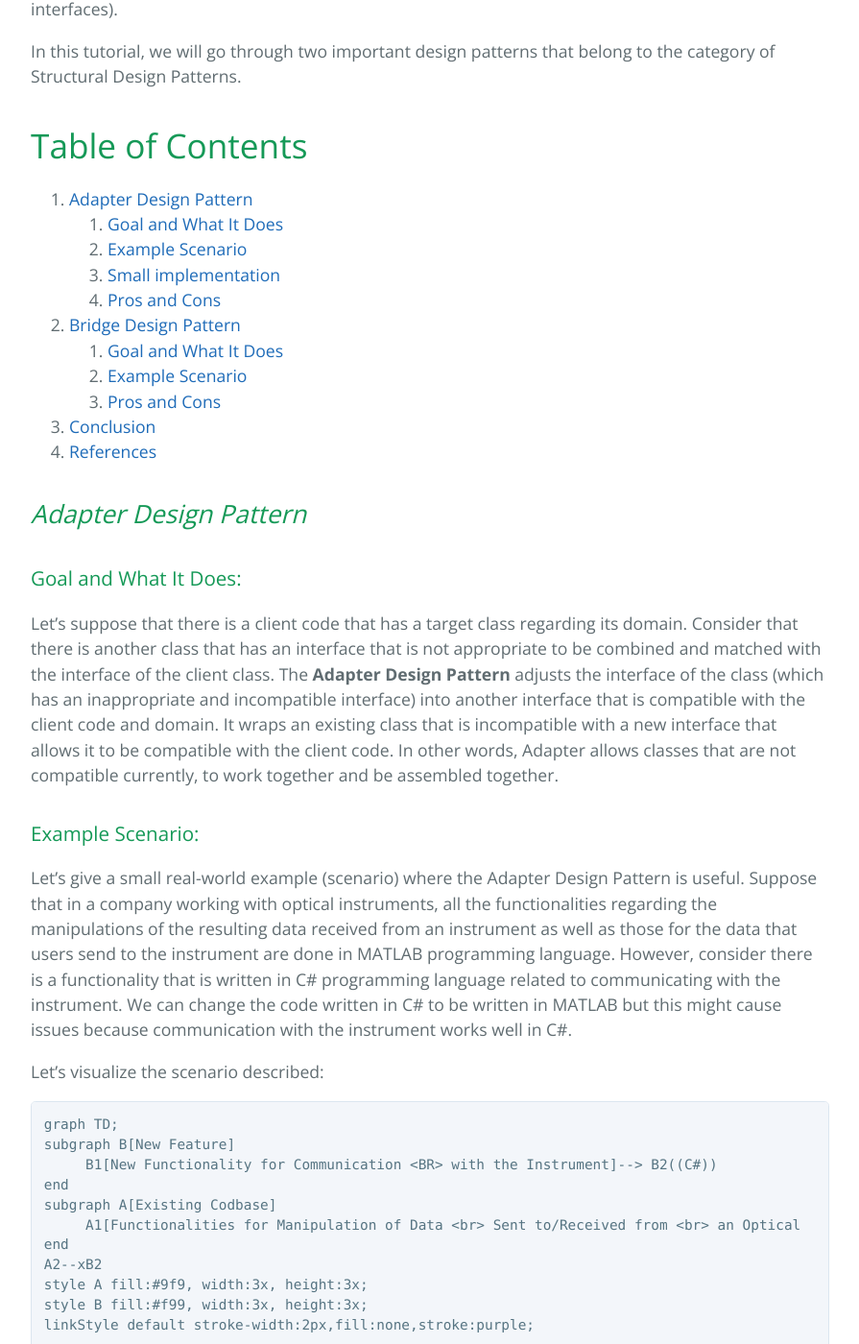
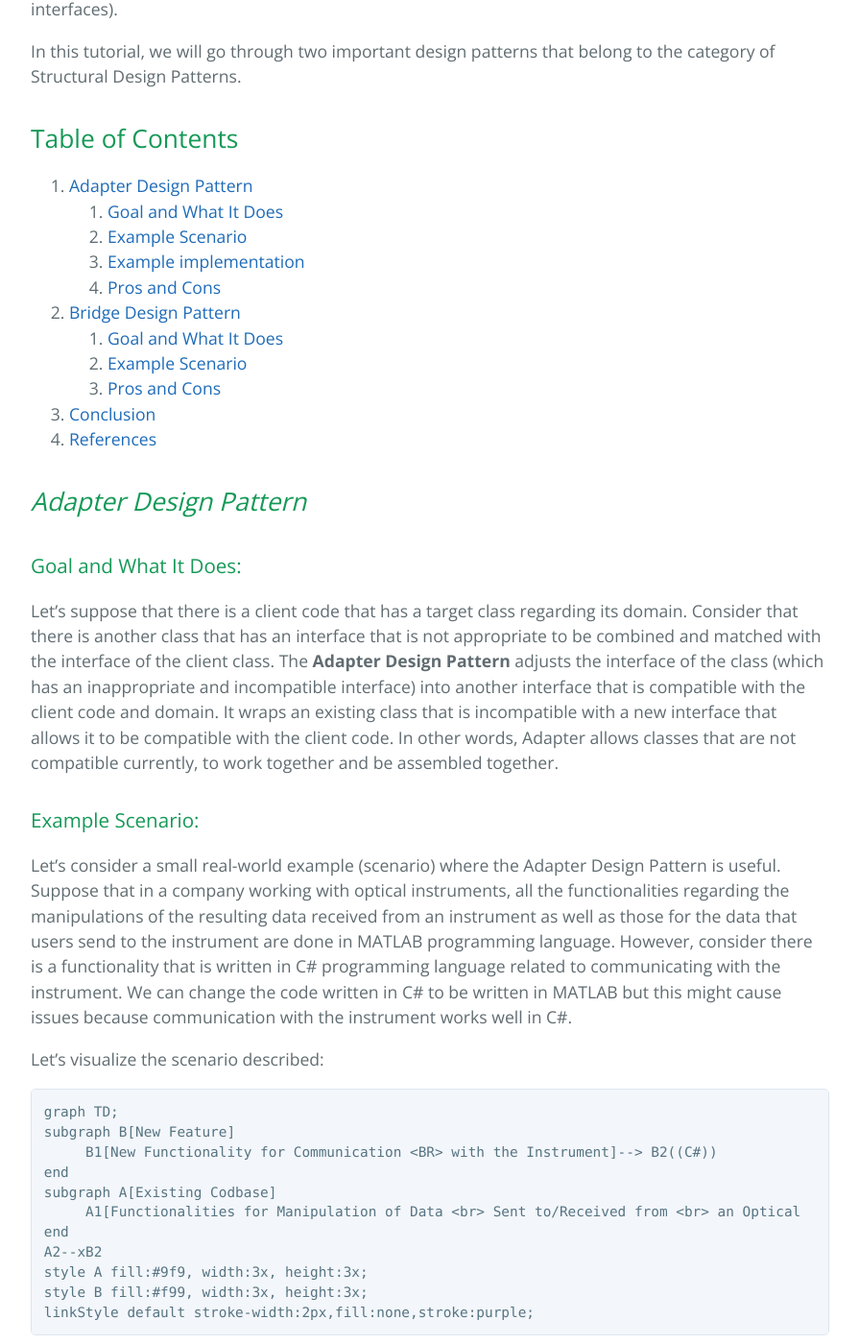
Before and after one commit to learning-software-engineering/learning-software-engineering.github.io, a Jekyll site: the page built from Topics/System_Design/DesignPatterns/Structural_Design_Patterns.md, in a window 1280 px wide and 1400 px high, scrolled down 544 px. Shown: the whole window at 96% size, without its empty margins (192-1087 px from the left). Built offline with Jekyll 4.4.1, drawn with Linux system fonts in a browser that asks for light colours; our own code applies the rules of GitHub Pages for plain Markdown files; some of the changed text lies outside the part shown.

Commit message:
Update Structural_Design_Patterns.md
Fixed some typos and wording and reference in my markdown file.

````diff
--- a/Topics/System_Design/DesignPatterns/Structural_Design_Patterns.md
+++ b/Topics/System_Design/DesignPatterns/Structural_Design_Patterns.md
@@ -3,12 +3,13 @@
 **Structural Design Patterns** are an important category of design patterns that help software engineers to create well-designed, flexible, and structured bif software projects. To be more precise, structural design patterns are about assembling, combining, and composing objects and classes into larger structures, while still making sure these structures are flexible and efficient. They simplify the design of big software projects by allowing us to identify relationships between entities (classes or interfaces).
 
 In this tutorial, we will go through two important design patterns that belong to the category of Structural Design Patterns.
-# Table of Contents
+
+## Table of Contents
 
 1. [Adapter Design Pattern](#adapter)
    1. [Goal and What It Does](#goal)
    2. [Example Scenario](#example)
-   3. [Small implementation](#small)
+   3. [Example implementation](#small)
    4. [Pros and Cons](#PC)
 2. [Bridge Design Pattern](#bridge)
 	1. [Goal and What It Does](#goalb)
@@ -23,7 +24,7 @@
 Let's suppose that there is a client code that has a target class regarding its domain. Consider that there is another class that has an interface that is not appropriate to be combined and matched with the interface of the client class. The **Adapter  Design Pattern** adjusts the interface of the class (which has an inappropriate and incompatible interface) into another interface that is compatible with the client code and domain.  It wraps an existing class that is incompatible with a new interface that allows it to be compatible with the client code.  In other words,  Adapter allows classes that are not compatible currently, to work together and be assembled together.
 
 ### Example Scenario: <a name="example"></a>
-Let's give a small real-world example (scenario) where the Adapter Design Pattern is useful. Suppose that in a company working with optical instruments, all the functionalities regarding the manipulations of the resulting data received from an instrument as well as those for the data that users send to the instrument are done in MATLAB programming language. However, consider there is a functionality that is written in C# programming language related to communicating with the instrument.  We can change the code written in C#  to be written in MATLAB but this might cause issues because communication with the instrument works well in C#.
+Let's consider a small real-world example (scenario) where the Adapter Design Pattern is useful. Suppose that in a company working with optical instruments, all the functionalities regarding the manipulations of the resulting data received from an instrument as well as those for the data that users send to the instrument are done in MATLAB programming language. However, consider there is a functionality that is written in C# programming language related to communicating with the instrument.  We can change the code written in C#  to be written in MATLAB but this might cause issues because communication with the instrument works well in C#.
 
 Let's visualize the scenario described:
 ```mermaid
@@ -59,7 +60,7 @@
 linkStyle default stroke-width:3x,fill:none,stroke:purple;
 ```
 
-### Small implementation: <a name="small"></a>
+### Example implementation: <a name="small"></a>
 In order to better understand the Adapter Design Pattern,  we will show a small simple implementation of an adapter below.  For simplicity, we will use Python for our implementation.
 ```python
 
````
Also changed, not shown: other parts of Topics/System_Design/DesignPatterns/Structural_Design_Patterns.md (+4 -5 lines).
